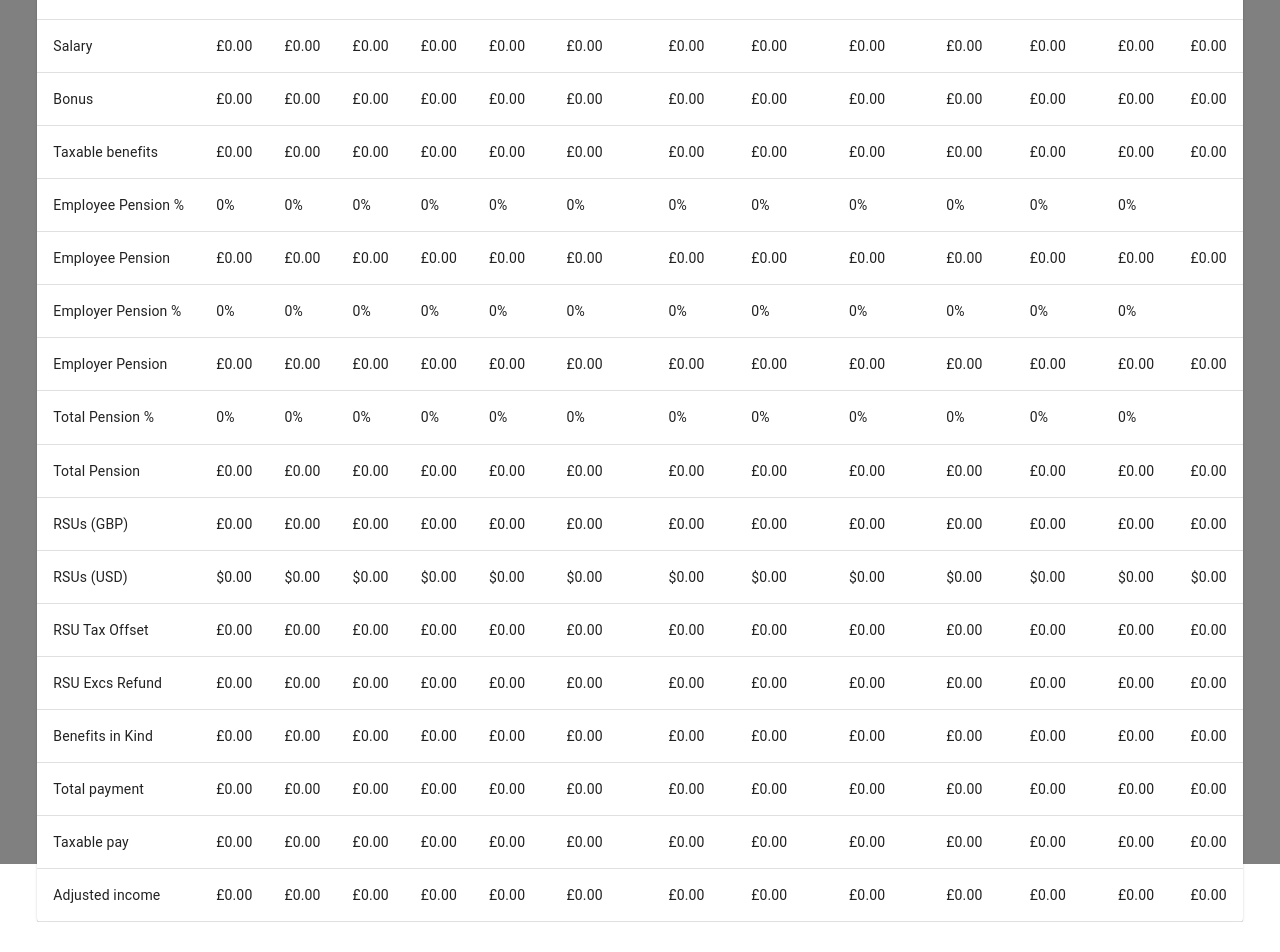
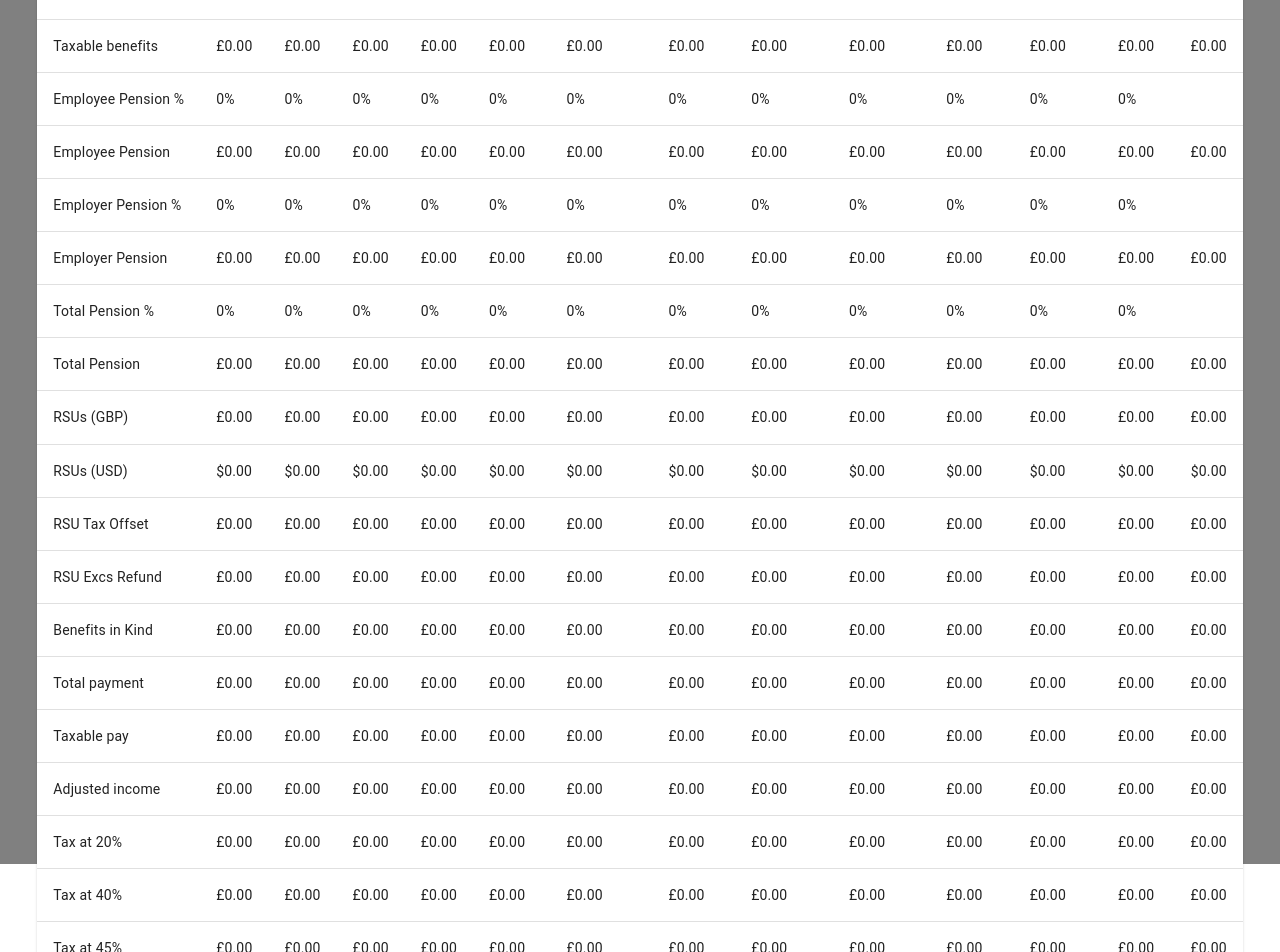
Before and after one commit to ramonsaboya/ukpay, a React (Create React App) app: page / in a window 1280 px wide. Shown: the top 952 px of the page. Before the commit the page ends 922 px from the top, so only its background shows below. Built offline with nearby package versions, Linux system fonts and the light colour scheme.

Commit message:
actually show income tax rows

```diff
--- a/src/ukPayRows.ts
+++ b/src/ukPayRows.ts
@@ -83,6 +83,7 @@ export const UKPAY_TABLE_ROWS: ReadonlyArray<UKPayRow<any>> = [
       compensation.pension.employee.amount +
       compensation.pension.employer.amount
   ),
+  ...createIncomeTaxRows(taxYear2023_24),
 ];
 
 type ValueFn<T> = (compensation: CompanyMonthlyCompensation) => T;
```
